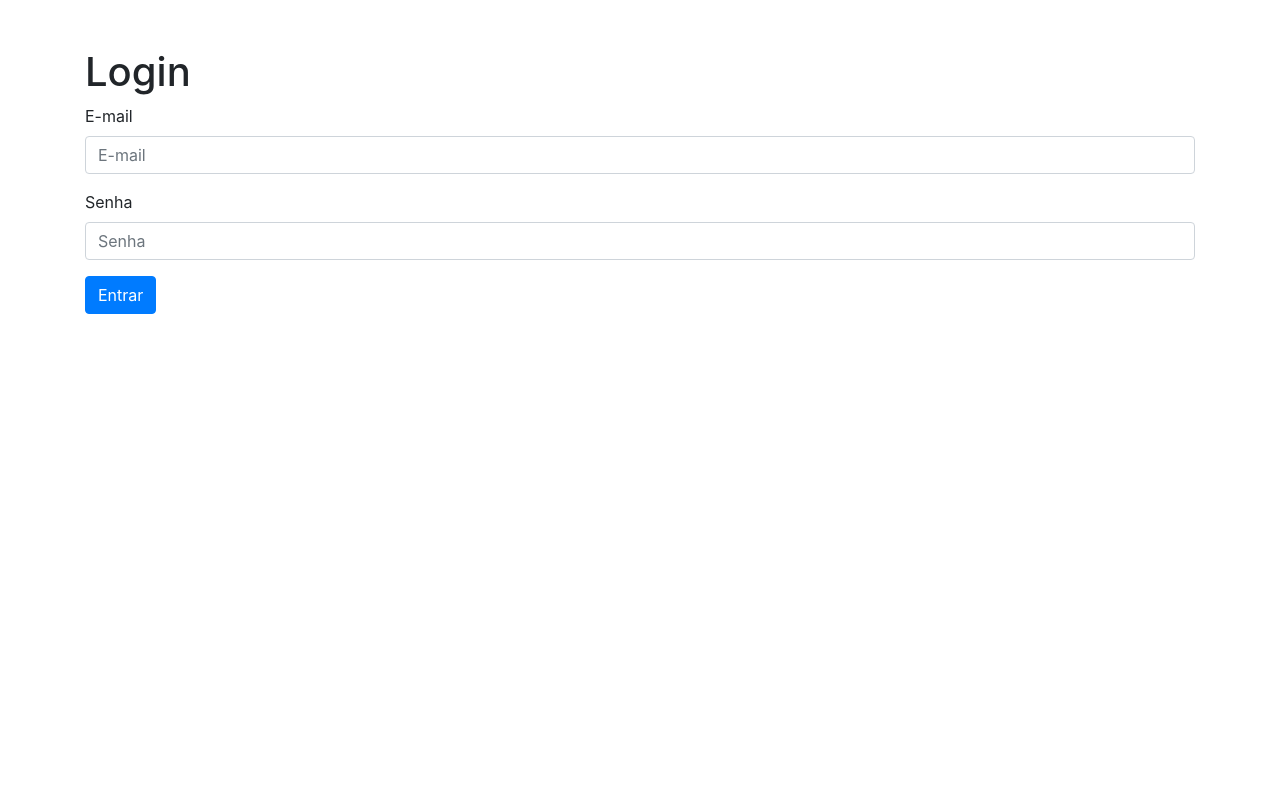
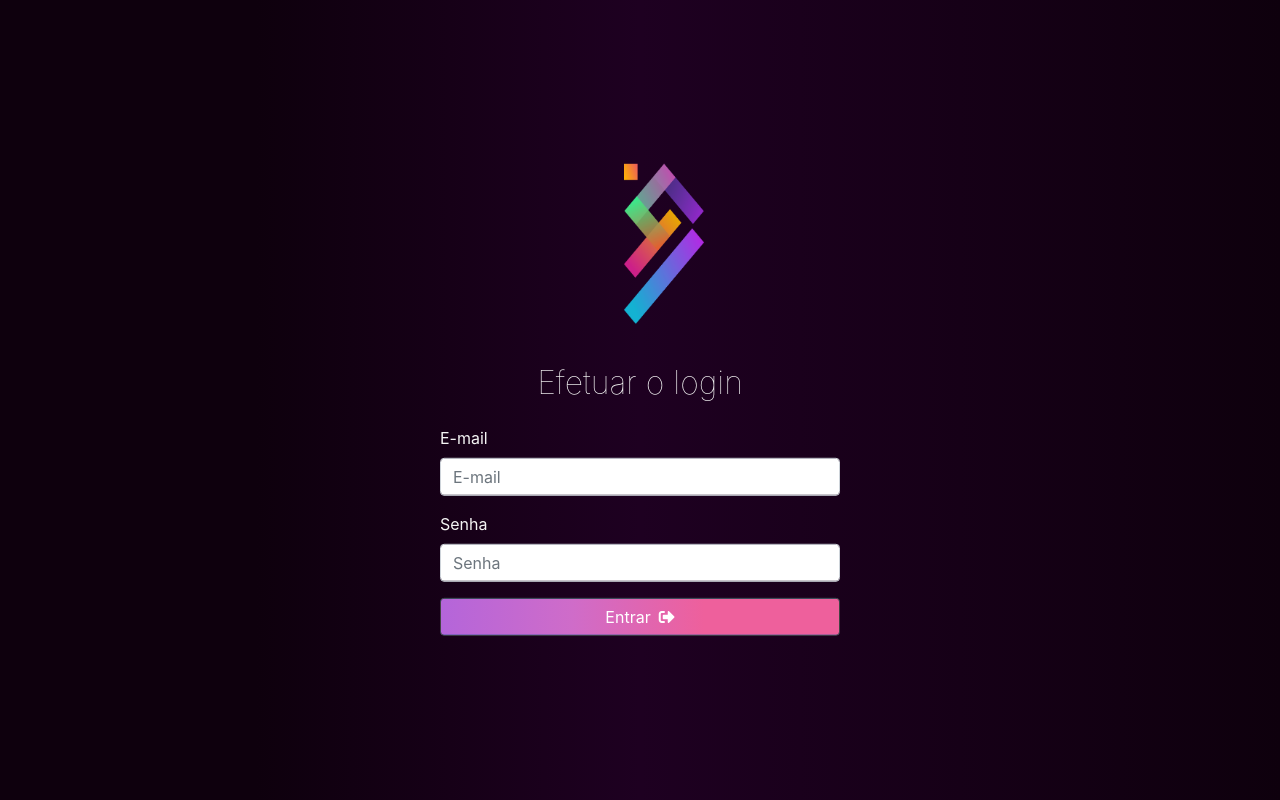
Before and after one commit to kaiqueAMoraes/phpLoginForm, a PHP site: page / in a window 1280 px wide. Run offline with PHP 8.4, Linux system fonts and the light colour scheme; some libraries are stand-ins or nearby versions.

Commit message:
design and logo added

```diff
--- a/index.php
+++ b/index.php
@@ -11,9 +11,6 @@
         header("location:./paginas/home.php");
     }
 
-    if (isset($_SESSION["user"]) && $_SESSION["user"] > 0) {
-        header("location:./");
-    }
 
         require_once("./objetos/login.php");
 
@@ -35,12 +32,53 @@
     <title>Senac - login</title>
     <meta name="viewport" content="width=device-width, initial-scale=1">
     <link rel="stylesheet" href="https://stackpath.bootstrapcdn.com/bootstrap/4.3.1/css/bootstrap.min.css" integrity="sha384-ggOyR0iXCbMQv3Xipma34MD+dH/1fQ784/j6cY/iJTQUOhcWr7x9JvoRxT2MZw1T" crossorigin="anonymous">
+    <link rel="stylesheet" href="https://use.fontawesome.com/releases/v5.8.1/css/all.css" integrity="sha384-50oBUHEmvpQ+1lW4y57PTFmhCaXp0ML5d60M1M7uH2+nqUivzIebhndOJK28anvf" crossorigin="anonymous">
+    <style>
+
+    body{
+      background-color: #232323;
+
+      color: #f5f5f5;
+    }
+
+        *.container {
+          position: absolute;
+          top: 50%;
+          left: 50%;
+          transform: translate(-50%, -50%);
+        }
+
+        h1{
+          text-align: center;
+          position: relative;
+          font-weight: lighter;
+          top: -1rem;
+          font-size: 2rem;
+        }
+
+        img.logo{
+          height: 20vh;
+          margin-left: 46%;
+          margin-right: auto;
+          margin-bottom: 2rem;
+        }
+
+        div.wrappercontainer{
+          height: 100vh;
+          background-image: linear-gradient(to right, #0e000d 20%, #1e0021 50%, #0e000d 100%) !important;
+        }
+
+        </style>
+
     </head>
     <body>
-    <div class="container">
+      <div class="wrappercontainer">
+
+        <div class="container" style="width: 430px;">
+          <img class="logo" src="g2000.png" alt="">
             <br>
             <br>
-        <h1>Login</h1>
+            <h1>Efetuar o login</h1>
 
             <?php
                 if(!empty($mensagem))
@@ -49,20 +87,25 @@
                </div> ";
              ?>
 
-
+        <!-- <div class="centerForm"> -->
         <form action="<?php echo $_SERVER["PHP_SELF"]; ?>" method="post">
           <div class="form-group">
               <label for="email">E-mail</label>
-                <input type="email" class="form-control" id="email" name="email" placeholder="E-mail">
+              <input style="width: 400px;" type="email" class="form-control" id="email" name="email" placeholder="E-mail">
           </div>
           <div class="form-group">
               <label for="senha">Senha</label>
-                <input type="password" class="form-control" id="senha" name="senha" placeholder="Senha">
+              <input style="width: 400px;" type="password" class="form-control" id="senha" name="senha" placeholder="Senha">
           </div>
 
-            <button type="submit" class="btn btn-primary">Entrar</button>
+          <button style="width: 100%;background-image: linear-gradient(to right, #b8cbb8 0%, #b8cbb8 0%, #b465da 0%, #cf6cc9 33%, #ee609c 66%, #ee609c 100%); outline:none; border-color: #434343;" type="submit" class="btn btn-primary">Entrar<i style="padding-left:.5rem;" class="fas fa-sign-out-alt"></i></button>
         </form>
+        <!-- </div> -->
+
         </div>
+
+      </div>
+
     </body>
     </html>
 
```
Also changed, not shown: g2000.png (added). Lines whose indentation alone changed are shown as unchanged.
